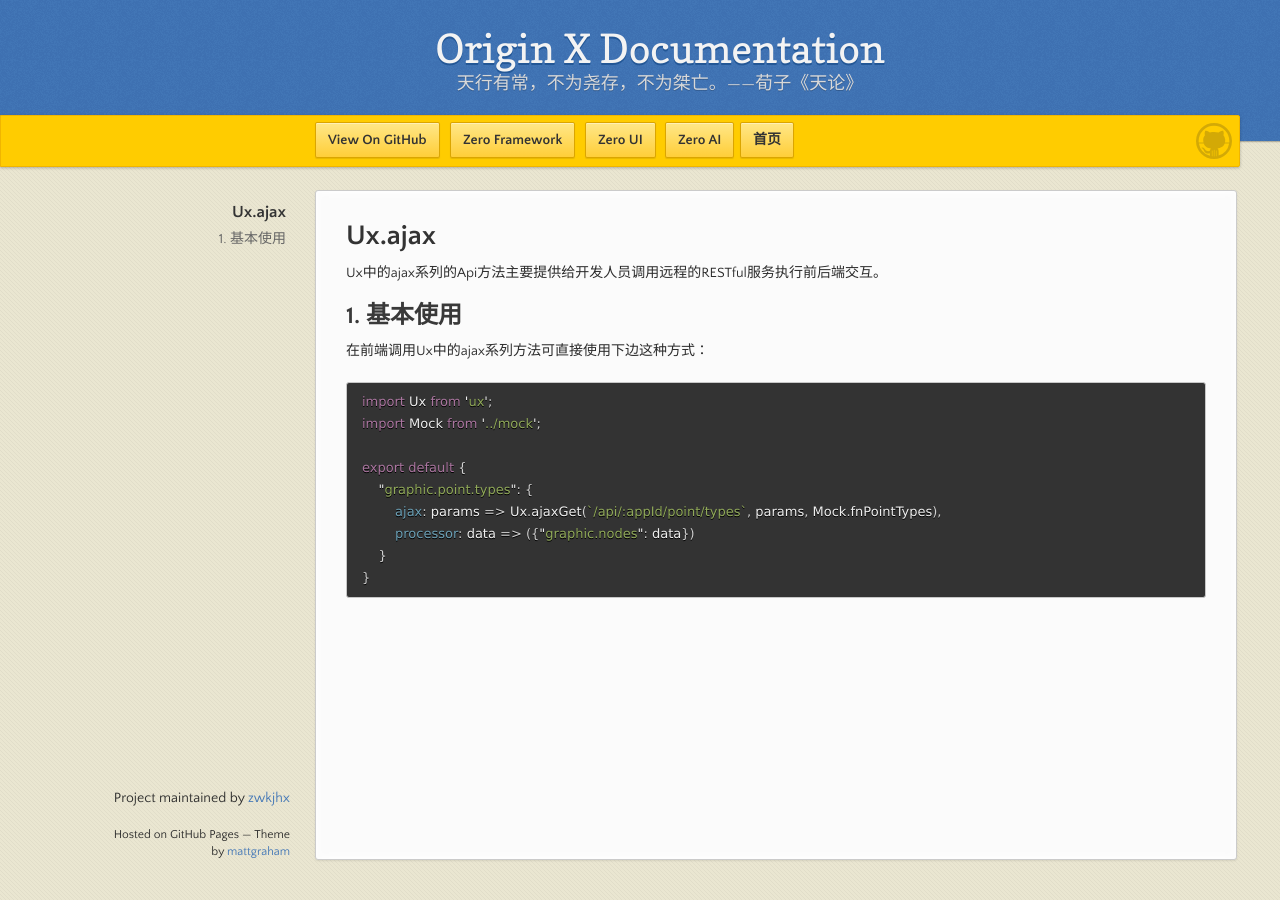
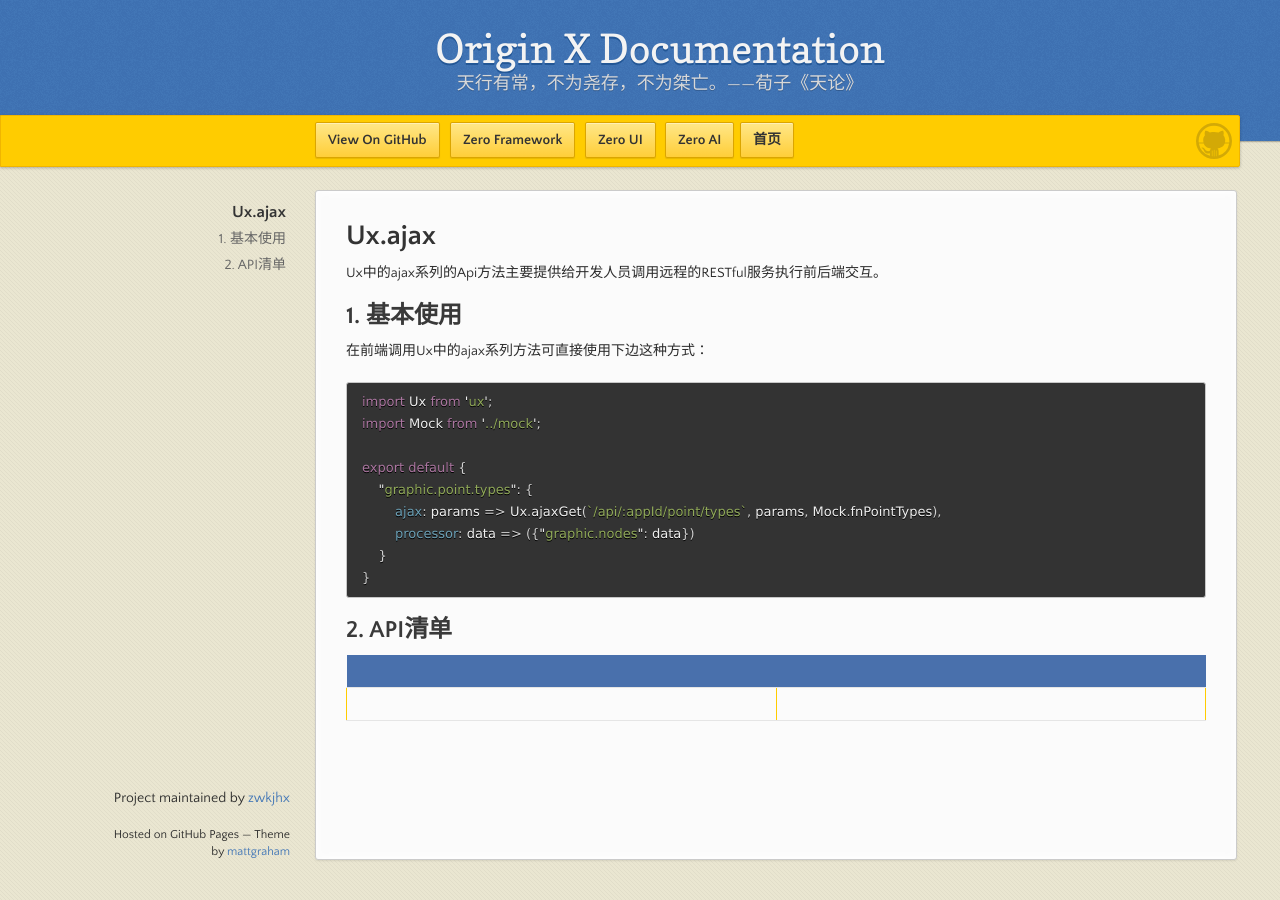
Before and after one commit to zwkjhx/ox-doc, a Jekyll site: the page built from utility-x/3-zero-uizhong-de-ux/uxi-001-uxajaxxxx.md, in a window 1280 px wide. Built offline with Jekyll 4.4.1, drawn with Linux system fonts in a browser that asks for light colours; our own code applies the rules of GitHub Pages for plain Markdown files.

Commit message:
Updates utility-x/3-zero-uizhong-de-ux/uxi-001-uxajaxxxx.md
Auto commit by GitBook Editor

````diff
--- a/utility-x/3-zero-uizhong-de-ux/uxi-001-uxajaxxxx.md
+++ b/utility-x/3-zero-uizhong-de-ux/uxi-001-uxajaxxxx.md
@@ -17,3 +17,9 @@ export default {
     }
 }
 ```
+
+## 2. API清单
+
+|  |  |
+| :--- | :--- |
+|  |  |
````
